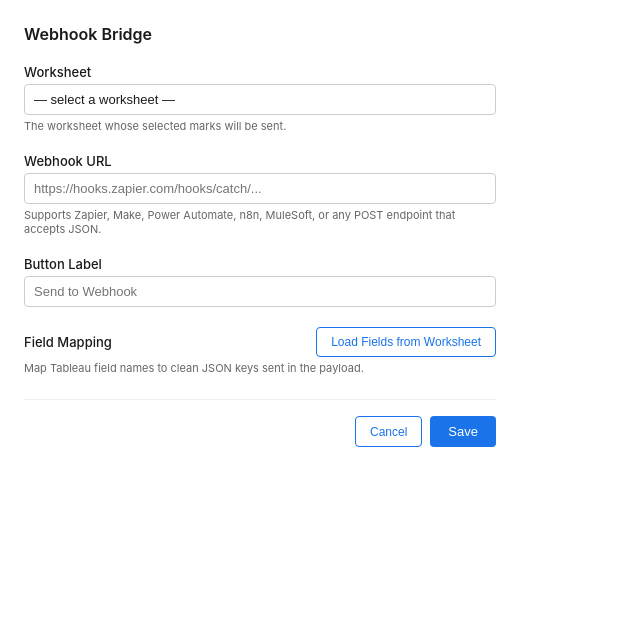
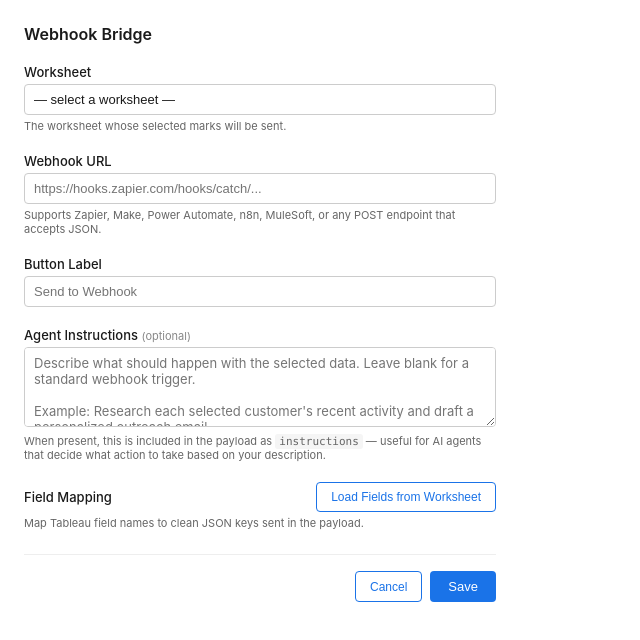
Before and after one commit to lacing-maltese/tableau-extension-dashboard-relay, a plain HTML site: page config.html in a window 1280 px wide. Shown: the whole page, without its empty margins (0-640 px from the left). Drawn offline with Linux system fonts and the light colour scheme.

Commit message:
Add agent instructions field to config and payload

```diff
--- a/config.html
+++ b/config.html
@@ -32,7 +32,14 @@
       <input type="text" id="button-label" placeholder="Send to Webhook" maxlength="60">
     </section>
 
-    <!-- Step 4: Field mapping -->
+    <!-- Step 4: Agent instructions -->
+    <section class="config-section">
+      <label for="agent-instructions">Agent Instructions <span class="optional">(optional)</span></label>
+      <textarea id="agent-instructions" rows="4" placeholder="Describe what should happen with the selected data. Leave blank for a standard webhook trigger.&#10;&#10;Example: Research each selected customer's recent activity and draft a personalized outreach email."></textarea>
+      <p class="hint">When present, this is included in the payload as <code>instructions</code> — useful for AI agents that decide what action to take based on your description.</p>
+    </section>
+
+    <!-- Step 5: Field mapping -->
     <section class="config-section">
       <div class="section-header">
         <label>Field Mapping</label>
--- a/css/styles.css
+++ b/css/styles.css
@@ -110,6 +110,38 @@ select {
   appearance: none;
 }
 
+textarea {
+  width: 100%;
+  padding: 7px 9px;
+  border: 1px solid #ccc;
+  border-radius: 4px;
+  font-size: 13px;
+  color: #1a1a1a;
+  background: #fff;
+  resize: vertical;
+  font-family: inherit;
+}
+
+textarea:focus {
+  outline: none;
+  border-color: #1a73e8;
+  box-shadow: 0 0 0 2px rgba(26,115,232,0.2);
+}
+
+.optional {
+  font-weight: 400;
+  color: #888;
+  font-size: 11px;
+}
+
+code {
+  font-family: 'SFMono-Regular', Consolas, monospace;
+  font-size: 11px;
+  background: #f5f5f5;
+  padding: 1px 4px;
+  border-radius: 3px;
+}
+
 input[type="url"]:focus,
 input[type="text"]:focus,
 select:focus {
--- a/js/config.js
+++ b/js/config.js
@@ -95,6 +95,7 @@
       document.getElementById('worksheet-select').value = existing.worksheet || '';
       document.getElementById('webhook-url').value = existing.webhookUrl || '';
       document.getElementById('button-label').value = existing.buttonLabel || '';
+      document.getElementById('agent-instructions').value = existing.agentInstructions || '';
 
       if (existing.mappings && existing.mappings.length > 0) {
         loadedFieldNames = existing.mappings.map(m => m.tableau_field);
@@ -140,6 +141,7 @@
     const worksheet = document.getElementById('worksheet-select').value;
     const webhookUrl = document.getElementById('webhook-url').value.trim();
     const buttonLabel = document.getElementById('button-label').value.trim();
+    const agentInstructions = document.getElementById('agent-instructions').value.trim();
 
     if (!worksheet) { showError('Select a worksheet.'); return; }
     if (!webhookUrl) { showError('Enter a webhook URL.'); return; }
@@ -152,7 +154,7 @@
       ? collectMappings(loadedFieldNames)
       : [];
 
-    const cfg = { worksheet, webhookUrl, buttonLabel, mappings };
+    const cfg = { worksheet, webhookUrl, buttonLabel, agentInstructions, mappings };
     tableau.extensions.settings.set(SETTINGS_KEY, JSON.stringify(cfg));
 
     try {
```
Also changed, not shown: js/main.js (+8 -2 lines).
